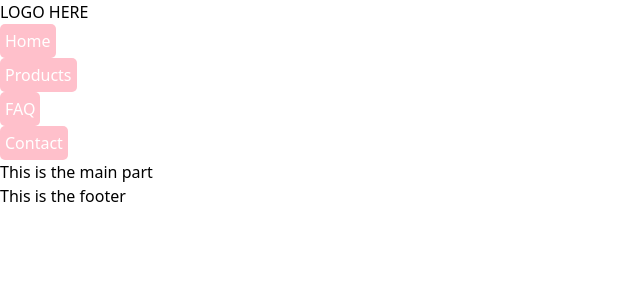
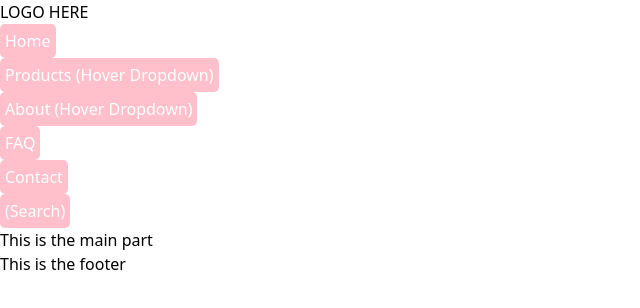
Before and after one commit to Wildcard1201/next-tailwind-woodshed, a Next.js app: page / in a window 1280 px wide. Shown: the top 308 px of the page, without its empty margins (0-640 px from the left). Built offline with nearby package versions, Linux system fonts and the light colour scheme.

Commit message:
more nav buttons

```diff
--- a/pages/index.js
+++ b/pages/index.js
@@ -49,9 +49,11 @@ function NavGroup() {
     <div className="w-full border-black-600 bg-blue">
       <ul className="flex ">
         <li><button className="nav-button">Home</button></li>
-        <li><button className="nav-button">Products</button></li>
+        <li><button className="nav-button">Products (Hover Dropdown)</button></li>
+        <li><button className="nav-button">About (Hover Dropdown)</button></li>
         <li><button className="nav-button">FAQ</button></li>
         <li><button className="nav-button">Contact</button></li>
+        <li><button className="nav-button">(Search)</button></li>
       </ul>
     </div>
   )
```
